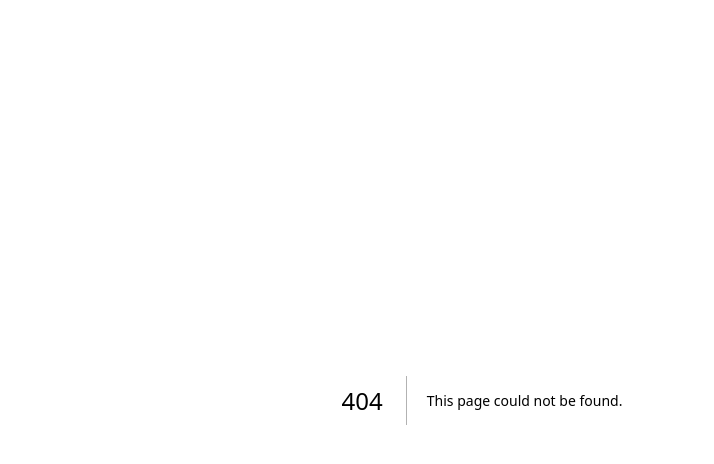
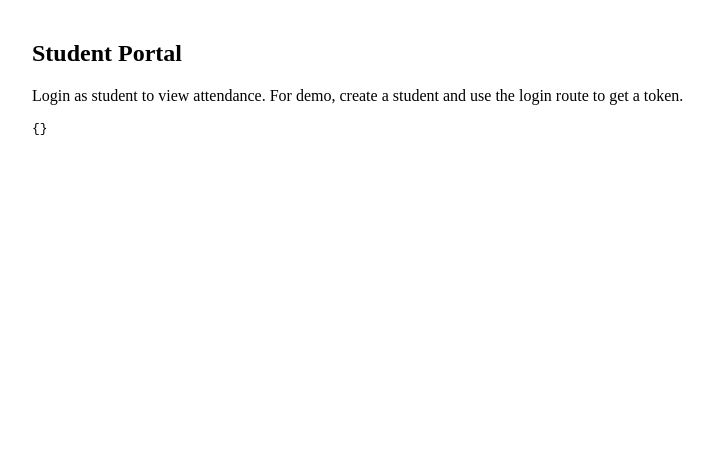
Before and after one commit to ratetanginamo/Techcom-attendance, a Next.js app: page /student/imdex in a window 1280 px wide. Before the commit this address had no page. Shown: the top 464 px of the page, without its empty margins (158-872 px from the left). Built offline with nearby package versions, Linux system fonts and the light colour scheme.

Commit message:
Create imdex.js

```diff
--- /dev/null
+++ b/pages/student/imdex.js
@@ -0,0 +1,17 @@
+import useSWR from 'swr'
+import { useEffect, useState } from 'react'
+
+const fetcher = url => fetch(url).then(r => r.json())
+
+export default function Student() {
+  const [token, setToken] = useState(null)
+  useEffect(()=> setToken(localStorage.getItem('tc_token')),[])
+  const { data } = useSWR(token ? ['/api/me', token] : null, (url) => fetch(url, { headers: { Authorization: `Bearer ${token}` } }).then(r => r.json()))
+  return (
+    <div style={{maxWidth:900,margin:'40px auto'}}>
+      <h2>Student Portal</h2>
+      <p>Login as student to view attendance. For demo, create a student and use the login route to get a token.</p>
+      <pre>{JSON.stringify(data || {}, null, 2)}</pre>
+    </div>
+  )
+}
```
